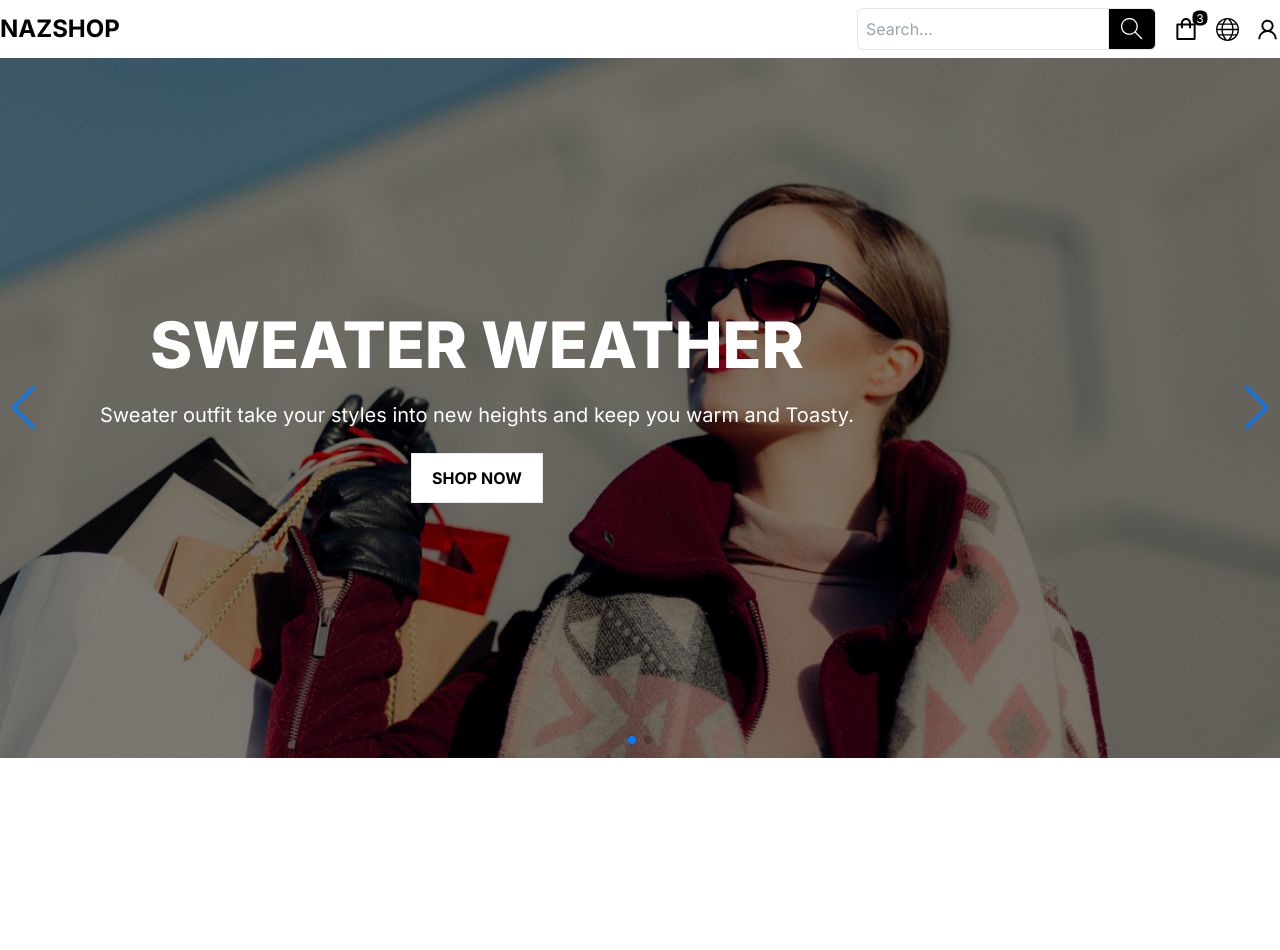
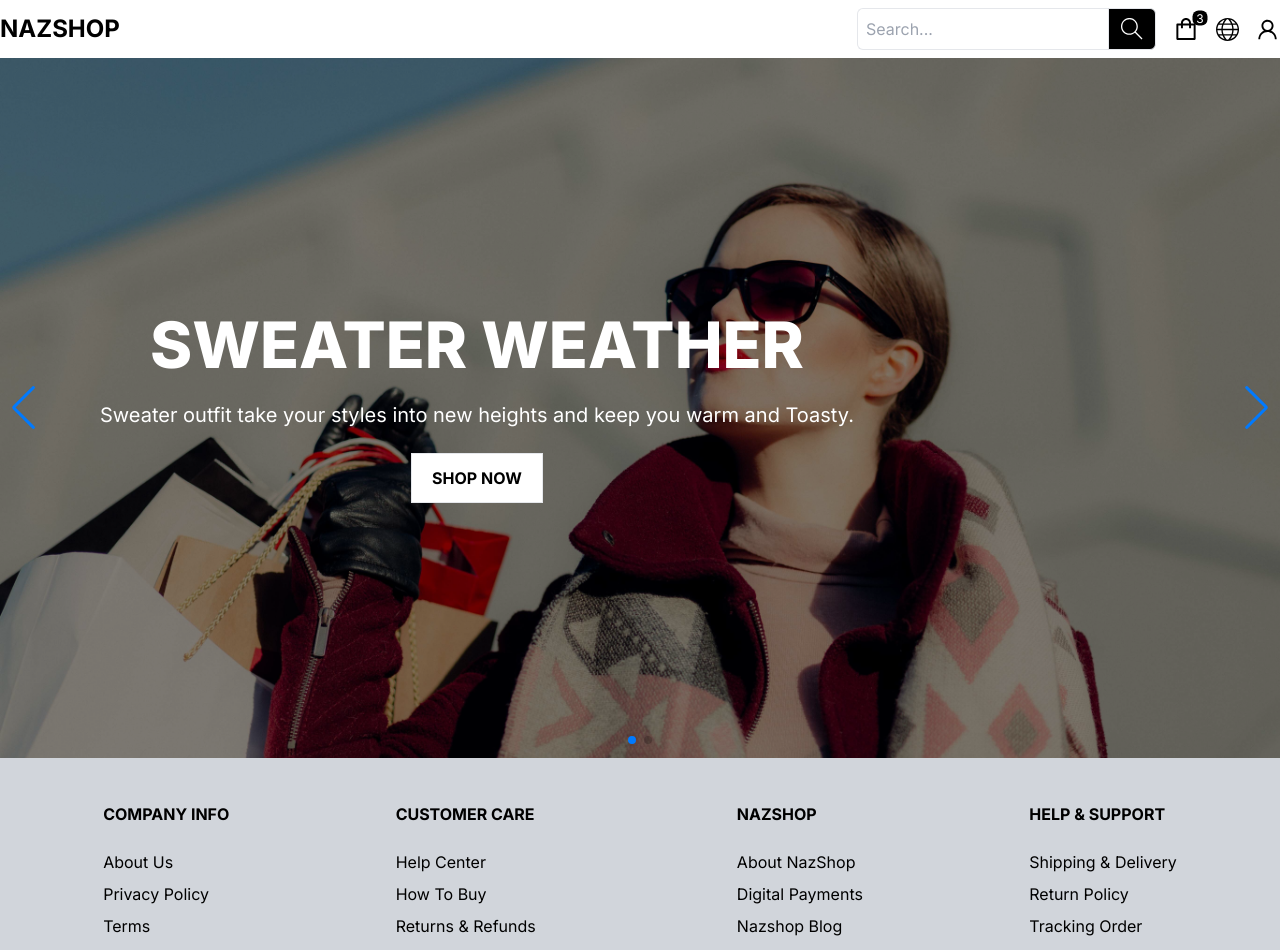
Before and after one commit to nnhasan0290/nazshop, a Next.js app: page / in a window 1280 px wide. Shown: the top 950 px of the page. Before the commit the page ends 800 px from the top, so only its background shows below. Built offline with nearby package versions, Linux system fonts and the light colour scheme.

Commit message:
feat: footer

```diff
--- a/src/app/page.tsx
+++ b/src/app/page.tsx
@@ -1,13 +1,15 @@
 "use client";
 import Banner from "@/components/Banner/Banner";
+import Footer from "@/components/Footer/Footer";
 import Header from "@/components/Header/Header";
-import 'swiper/css';
+import "swiper/css";
 
 export default function Home() {
   return (
     <>
       <Header />
-      <Banner/>
+      <Banner />
+      <Footer />
     </>
   );
 }
--- /dev/null
+++ b/src/components/Footer/Footer.tsx
@@ -0,0 +1,50 @@
+import SingleCol from "./SingleCol";
+
+const Footer = () => {
+  return (
+    <div className=" p-5 flex justify-around bg-gray-300 flex-wrap">
+      <SingleCol
+        title="company info"
+        items={[
+          "about us",
+          "privacy policy",
+          "terms",
+          "partners",
+          "sustainability",
+        ]}
+      />
+      <SingleCol
+        title="customer care"
+        items={[
+          "Help Center",
+          "how to buy",
+          "returns & refunds",
+          "system",
+          "complain management",
+        ]}
+      />
+      <SingleCol
+        title="Nazshop"
+        items={[
+          "About NazShop",
+          "digital payments",
+          "nazshop blog",
+          "nazshop mart",
+          "nazshop app",
+        ]}
+      />
+      <SingleCol
+        title="Help & support"
+        items={[
+          "Shipping & Delivery",
+          "Return Policy",
+          "Tracking order",
+          "about wallet",
+          "affiliate program",
+        ]}
+      />
+    </div>
+  );
+};
+
+export default Footer;
--- /dev/null
+++ b/src/components/Footer/SingleCol.tsx
@@ -0,0 +1,16 @@
+const SingleCol = ({title, items}:any) => {
+    return(
+        <div>
+            <h2 className="uppercase font-bold my-6">{title}</h2>
+            <div className="flex flex-col capitalize gap-2">
+                {
+                    items.map((item:any, i:any) => (
+                        <span key={i}>{item}</span>
+                    ))
+                }
+            </div>
+        </div>
+    )
+}
+
+export default SingleCol
--- a/src/components/Header/CartDropdown.tsx
+++ b/src/components/Header/CartDropdown.tsx
@@ -1,6 +1,7 @@
 import { BsTrash } from "react-icons/bs";
 import Divider from "../common/Divider";
 import Button from "../common/Button";
+import IconButton from "../common/IconButton";
 
 const CartDropdown = () => {
   return (
@@ -14,12 +15,14 @@ const CartDropdown = () => {
             <span className="truncate text-sm">
               this is a title this is another title
             </span>
-            <BsTrash size={26} />
+            <div className="hover:text-red-500 transition-all duration-300">
+              <BsTrash size={23} />
+            </div>
           </div>
           <span className="font-bold">$52.99</span>
         </div>
       </div>
-      <Divider/>
+      <Divider />
       <div className="flex items-stretch gap-3">
         <img className="w-[100px]" src="/imgs/girlwithbag.jpg" alt="" />
         <div className="flex flex-col justify-between grow">
@@ -27,12 +30,14 @@ const CartDropdown = () => {
             <span className="truncate text-sm">
               this is a title this is another title
             </span>
-            <BsTrash size={26} />
+            <div className="hover:text-red-500 transition-all duration-300">
+              <BsTrash size={23} />
+            </div>
           </div>
           <span className="font-bold">$52.99</span>
         </div>
       </div>
-      <Divider/>
+      <Divider />
       <Button>Checkout</Button>
     </div>
   );
--- /dev/null
+++ b/src/components/common/IconButton.tsx
@@ -0,0 +1,9 @@
+const IconButton = ({icon}:any) => {
+    return(
+        <div className="hover:text-red-500 transition-all duration-300">
+           {icon}
+        </div>
+    )
+}
+
+export default IconButton
```
